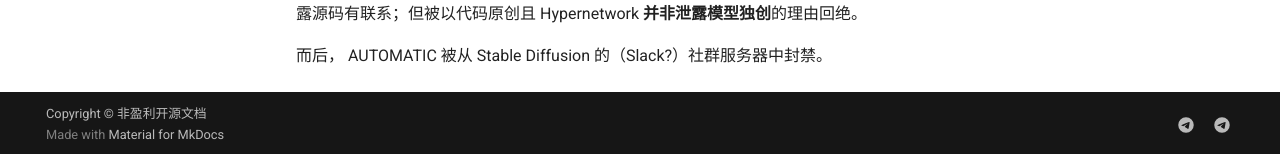
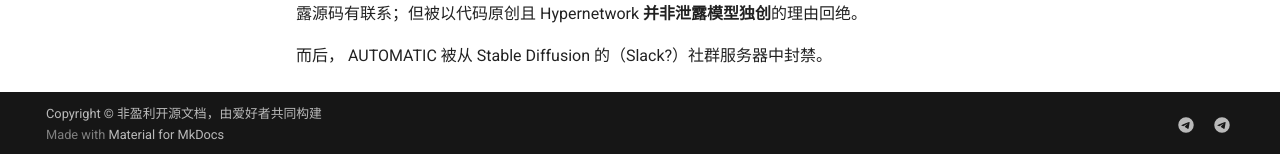
Before and after one commit to sudoskys/StableDiffusionBook, an MkDocs documentation site: the page built from docs/index.md, in a window 1280 px wide and 900 px high, scrolled down 1552 px. Shown: the part 743-897 px from the top of the window. Built offline with MkDocs 1.6.1 and Material for MkDocs 9.7.7, drawn with Linux system fonts in a browser that asks for light colours; comment, search, counter and statistics services are not loaded.

Commit message:
Update mkdocs.yml

```diff
--- a/mkdocs.yml
+++ b/mkdocs.yml
@@ -50,4 +50,4 @@
 edit_uri: edit/main/docs/
 
 copyright: >
-        Copyright &copy; 非盈利开源文档
+        Copyright &copy; 非盈利开源文档，由爱好者共同构建
```
